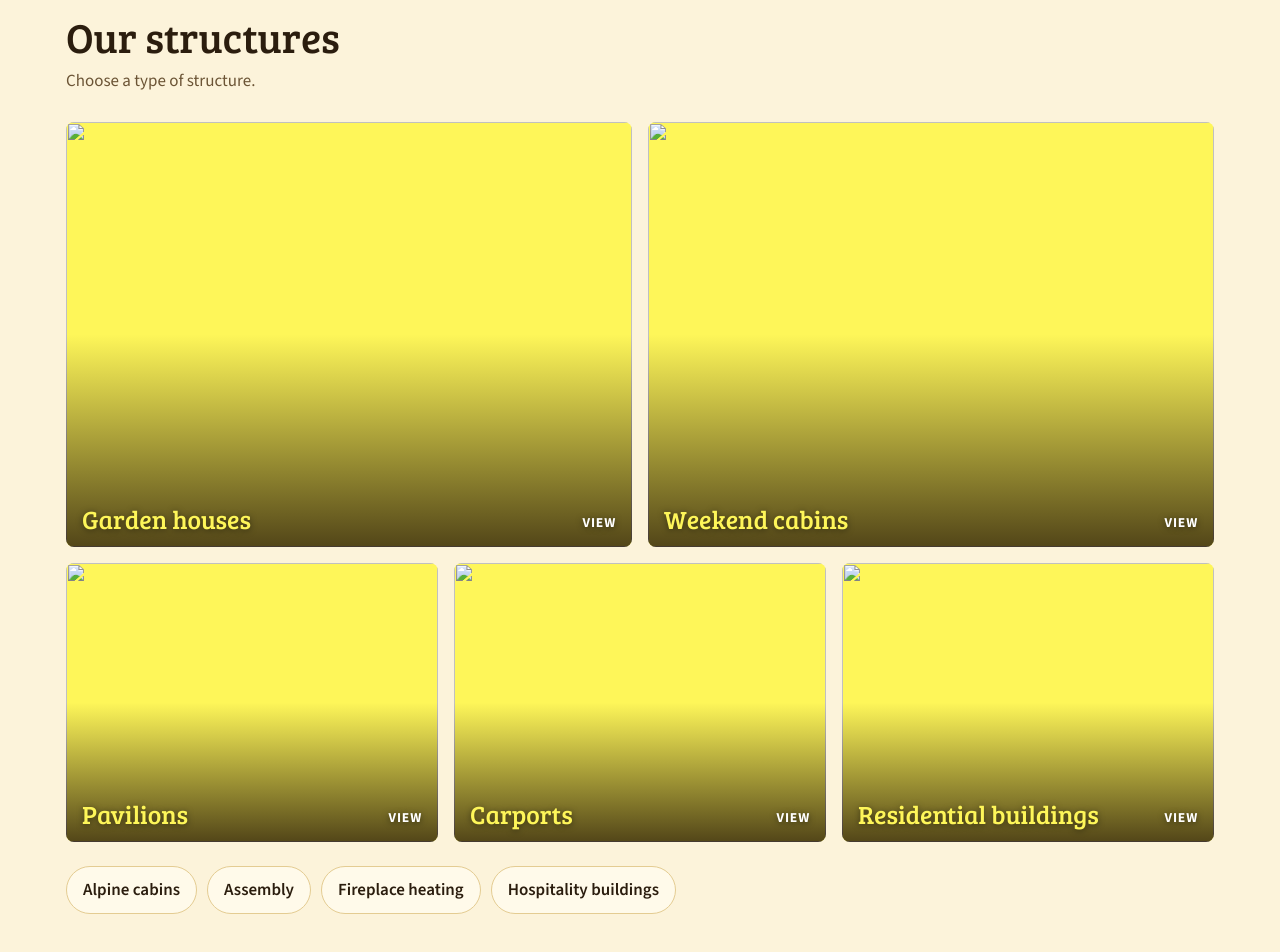
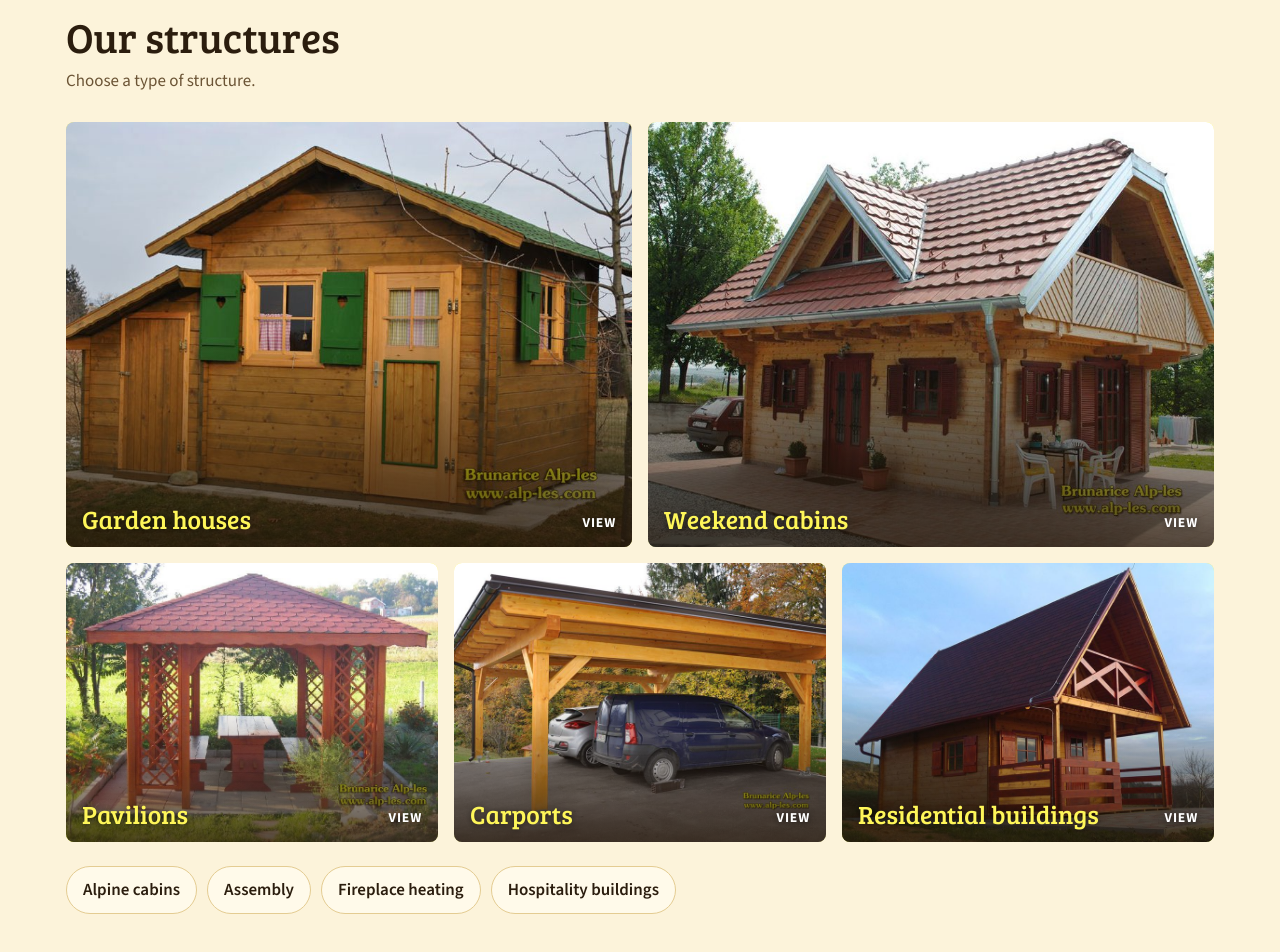
Before and after one commit to SviX07/alp-les-celje-spletna-stran, a plain HTML site: page index.html in a window 1280 px wide. Shown: the part 740-1692 px from the top of the page. Drawn offline with nearby package versions, Linux system fonts and the light colour scheme.

Commit message:
Update image paths in index.html

```diff
--- a/index.html
+++ b/index.html
@@ -208,7 +208,7 @@
 
 <main id="top">
   <div class="hero">
-    <img class="hero-img" src="img/hero.jpg" alt="" fetchpriority="high">
+    <img class="hero-img" src="../hero.jpg" alt="" fetchpriority="high">
     <div class="wrap">
       <div class="hero-copy">
         <div class="title-row"><h1>ALP-LES CELJE</h1><span class="owner">Andrej Lesjak</span></div>
@@ -230,11 +230,11 @@
         <p data-i18n="obj_intro">Izberite vrsto objekta.</p>
       </div>
       <div class="tiles">
-        <a class="tile big" href="#objekti"><img src="img/vrtne-hise.jpg" alt="" loading="lazy"><div class="tile-label"><h3 data-i18n="t_garden">Vrtne hiše</h3><span data-i18n="t_view">Ogled</span></div></a>
-        <a class="tile big" href="#objekti"><img src="img/vikendi.jpg" alt="" loading="lazy"><div class="tile-label"><h3 data-i18n="t_weekend">Vikendi</h3><span data-i18n="t_view">Ogled</span></div></a>
-        <a class="tile" href="#objekti"><img src="img/paviljoni.jpg" alt="" loading="lazy"><div class="tile-label"><h3 data-i18n="t_pavilion">Paviljoni</h3><span data-i18n="t_view">Ogled</span></div></a>
-        <a class="tile" href="#objekti"><img src="img/nadstreski.jpg" alt="" loading="lazy"><div class="tile-label"><h3 data-i18n="t_carport">Nadstreški</h3><span data-i18n="t_view">Ogled</span></div></a>
-        <a class="tile" href="#objekti"><img src="img/stanovanjski.jpg" alt="" loading="lazy"><div class="tile-label"><h3 data-i18n="t_home">Stanovanjski objekti</h3><span data-i18n="t_view">Ogled</span></div></a>
+        <a class="tile big" href="#objekti"><img src="../vrtne-hise.jpg" alt="" loading="lazy"><div class="tile-label"><h3 data-i18n="t_garden">Vrtne hiše</h3><span data-i18n="t_view">Ogled</span></div></a>
+        <a class="tile big" href="#objekti"><img src="../vikendi.jpg" alt="" loading="lazy"><div class="tile-label"><h3 data-i18n="t_weekend">Vikendi</h3><span data-i18n="t_view">Ogled</span></div></a>
+        <a class="tile" href="#objekti"><img src="../paviljoni.jpg" alt="" loading="lazy"><div class="tile-label"><h3 data-i18n="t_pavilion">Paviljoni</h3><span data-i18n="t_view">Ogled</span></div></a>
+        <a class="tile" href="#objekti"><img src="../nadstreski.jpg" alt="" loading="lazy"><div class="tile-label"><h3 data-i18n="t_carport">Nadstreški</h3><span data-i18n="t_view">Ogled</span></div></a>
+        <a class="tile" href="#objekti"><img src="../stanovanjski.jpg" alt="" loading="lazy"><div class="tile-label"><h3 data-i18n="t_home">Stanovanjski objekti</h3><span data-i18n="t_view">Ogled</span></div></a>
       </div>
       <ul class="more">
         <li><a href="#objekti" data-i18n="m_alpine">Alpske hišice</a></li>
@@ -246,7 +246,7 @@
   </section>
 
   <section class="contact" id="kontakt">
-    <img class="contact-img" src="img/jesen.jpg" alt="" loading="lazy">
+    <img class="contact-img" src="../jesen.jpg" alt="" loading="lazy">
     <div class="wrap">
       <h2 data-i18n="con_title">Kontakt</h2>
       <p class="intro" data-i18n="con_intro">Pokličite ali nam pišite.</p>
```
